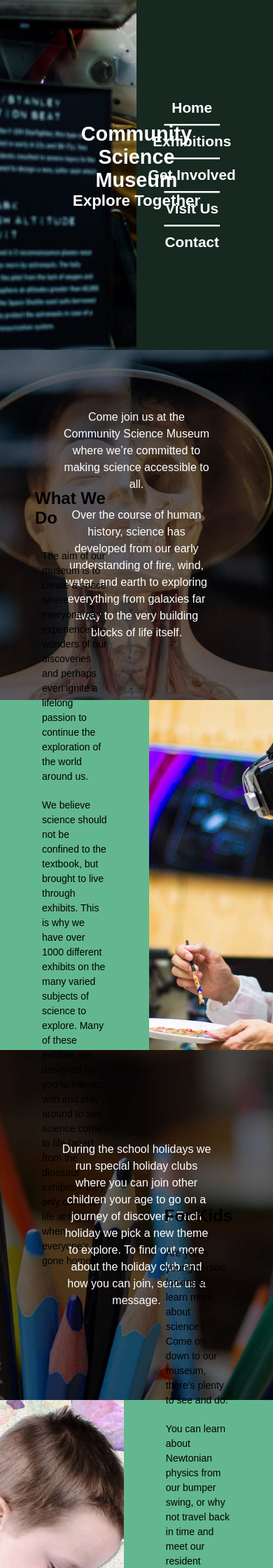
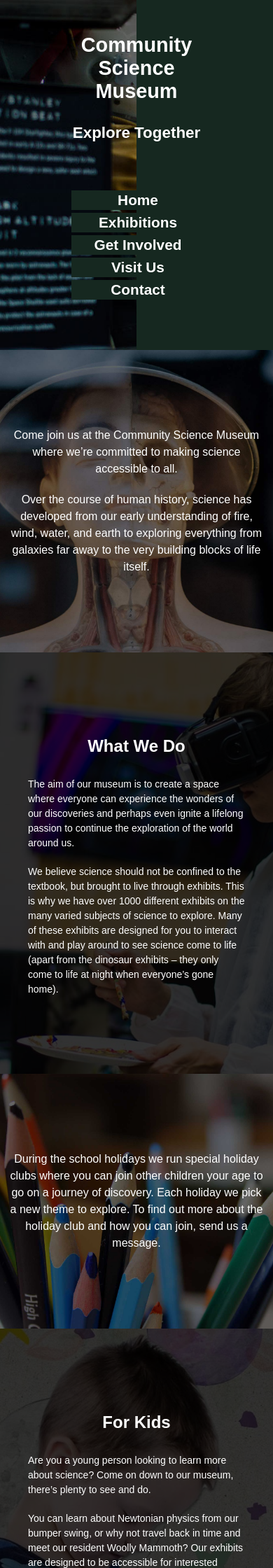
Before and after one commit to fanzypantz/SemesterProject01, a PHP site: page / in a window 390 px wide; the page is wider, and only the part inside the window is pictured. Shown: the top 2240 px of that part at 70% size. Run offline with PHP 8.4, Linux system fonts and the light colour scheme; some web fonts are replaced.

Commit message:
index and exhibitions mobile css finished

```diff
--- a/css/base.css
+++ b/css/base.css
@@ -1,3 +1,4 @@
+/* Default Section */
 html, body {
   padding: 0;
   margin: 0;
@@ -35,7 +36,6 @@ li {
 header {
   height: 200px;
   background-color: #63B78F;
-  overflow: hidden;
   position: relative;
 }
 header .hero-img {
@@ -46,9 +46,9 @@ header .hero-img {
 }
 header .hero-banner {
   position: absolute;
-  bottom: 20%;
+  top: 50%;
   left: 50%;
-  transform: translate(-50%, -20%);
+  transform: translate(-50%, -50%);
   margin: 0 auto;
   text-align: center;
   font-weight: 700;
@@ -64,12 +64,13 @@ header .hero-banner h2 {
 }
 header .nav {
   position: absolute;
-  top: 15%;
+  bottom: 0;
   right: 50%;
-  transform: translate(50%, -15%);
+  transform: translate(50%, 50%);
   margin: 0 auto;
   text-align: center;
   font-size: 1.3em;
+  z-index: 10;
 }
 header .nav line {
   stroke: white;
@@ -77,6 +78,8 @@ header .nav line {
 }
 header .nav .nav-list {
   white-space: nowrap;
+  background-color: #63B78F;
+  padding: 5px;
 }
 header .nav .nav-list li {
   display: inline-block;
@@ -84,6 +87,8 @@ header .nav .nav-list li {
 }
 header .nav .nav-list li a {
   display: block;
+  margin: 0;
+  padding: 2px 10px;
 }
 header .nav .nav-list .svg {
   display: none;
@@ -130,7 +135,6 @@ footer a {
   justify-content: center;
   align-items: center;
   width: 60%;
-  height: 100%;
   margin: 0 auto;
 }
 .text p {
@@ -148,6 +152,7 @@ footer a {
   color: white;
 }
 
+/* Index Section */
 #about {
   background: url(../images/index_bg_01.jpg) no-repeat center center;
   background-size: cover;
@@ -188,6 +193,7 @@ footer a {
   background-size: cover;
 }
 
+/* Exhibition Section */
 .exhibition .column {
   height: 600px;
 }
@@ -221,4 +227,179 @@ footer a {
   background-size: cover;
 }
 
+/* Visit Section */
+.contact {
+  color: white;
+  min-height: calc(100vh - 100px - 200px);
+  background: url(../images/visit_bg_01.jpg) no-repeat center center;
+  background-size: cover;
+}
+.contact p {
+  color: white;
+}
+.contact table {
+  width: 100%;
+}
+.contact table tr td:last-child {
+  text-align: right;
+}
+.contact .column {
+  height: calc(100vh - 100px - 200px);
+  flex-direction: row;
+  justify-content: space-around;
+  align-items: center;
+}
+.contact .row {
+  width: 50%;
+  min-height: 520px;
+  padding: 0 180px;
+}
+.contact .visit {
+  border-right: 2px solid white;
+}
+.contact .admission {
+  border-left: 2px solid white;
+}
+
+.info h1 {
+  color: white;
+  text-align: center;
+}
+.info h2 {
+  font-size: 1em;
+  text-align: center;
+  background-color: #63B78F;
+  padding: 5px 0;
+}
+
+/* Media Queries Section */
+@media screen and (max-width: 1111px) {
+  header .hero-banner h1 {
+    white-space: nowrap;
+  }
+  header .nav .nav-list a {
+    margin: 0;
+  }
+  header .nav .nav-list li {
+    margin: 2px;
+  }
+
+  .column .row {
+    width: 50%;
+  }
+
+  .text {
+    margin: 0 auto;
+  }
+
+  .exhibition .column {
+    min-height: 600px;
+    height: auto;
+  }
+  .exhibition .half p {
+    margin: 20px 50px;
+  }
+}
+@media screen and (max-width: 780px) {
+  header {
+    height: 350px;
+  }
+  header .hero-banner {
+    top: 25% !important;
+  }
+  header .nav {
+    width: 200px;
+    bottom: 34%;
+  }
+  header .nav .nav-list {
+    white-space: normal;
+    background-color: transparent;
+  }
+  header .nav .nav-list a {
+    margin: 0;
+    background-color: #63B78F;
+  }
+  header .nav .nav-list li {
+    width: 100%;
+    display: inline-block;
+    margin: 2px;
+  }
+
+  footer {
+    padding: 15px 0;
+    flex-direction: column;
+    height: 200px;
+    justify-content: space-around;
+  }
+
+  .column .row {
+    padding: 100px 0;
+    margin: 0;
+    width: 100%;
+  }
+  .column .row p {
+    margin: 10px 40px;
+  }
+
+  .column:nth-child(even) {
+    flex-direction: column;
+    height: auto;
+    position: relative;
+    background-color: rgba(0, 0, 0, 0.8);
+  }
+  .column:nth-child(even) h1 {
+    color: white;
+  }
+  .column:nth-child(even) p {
+    color: white;
+  }
+  .column:nth-child(even) .img {
+    z-index: -10;
+    position: absolute;
+    top: 0;
+    left: 0;
+    height: 100%;
+    width: 100%;
+  }
+
+  .text {
+    width: 100%;
+    margin: 0;
+  }
+
+  .text-blob {
+    height: auto;
+  }
+  .text-blob .text {
+    margin: 100px 0;
+  }
+
+  .exhibition .column {
+    height: auto;
+    flex-direction: column;
+  }
+  .exhibition .column .half {
+    min-height: 600px;
+    width: 100%;
+  }
+  .exhibition .column .half p {
+    margin: 20px;
+  }
+}
+@media screen and (max-width: 520px) {
+  header {
+    height: 500px;
+  }
+  header .nav {
+    bottom: 30%;
+  }
+  header .hero-banner {
+    top: 25% !important;
+  }
+  header .hero-banner h1 {
+    white-space: normal !important;
+    margin-bottom: 30px;
+  }
+}
+
 /*# sourceMappingURL=base.css.map */
--- a/css/base.sass
+++ b/css/base.sass
@@ -2,3 +2,5 @@
 @import "defaults/defaults"
 @import 'pages/index.sass'
 @import 'pages/exhibitions.sass'
+@import 'pages/visit.sass'
+@import 'media_queries.sass'
--- a/css/defaults/defaults.sass
+++ b/css/defaults/defaults.sass
@@ -1,3 +1,5 @@
+/* Default Section */
+
 html, body
   padding: 0
   margin: 0
@@ -28,9 +30,8 @@ li
 
 
 header
-  height: 200px
+  height: $header-height
   background-color: $bg
-  overflow: hidden
   position: relative
 
   .hero-img
@@ -42,9 +43,9 @@ header
 
   .hero-banner
     position: absolute
-    bottom: 20%
+    top: 50%
     left: 50%
-    transform: translate(-50%, -20%)
+    transform: translate(-50%, -50%)
     margin: 0 auto
     text-align: center
     font-weight: 700
@@ -59,12 +60,13 @@ header
 
   .nav
     position: absolute
-    top: 15%
+    bottom: 0
     right: 50%
-    transform: translate(50%, -15%)
+    transform: translate(50%, 50%)
     margin: 0 auto
     text-align: center
     font-size: 1.3em
+    z-index: 10
 
     line
       stroke: $font
@@ -72,6 +74,8 @@ header
 
     .nav-list
       white-space: nowrap
+      background-color: $bg
+      padding: 5px
 
       li
         display: inline-block
@@ -79,6 +83,8 @@ header
 
         a
           display: block
+          margin: 0
+          padding: 2px 10px
 
       .svg
         display: none
@@ -88,7 +94,7 @@ footer
   font-weight: 700
   font-size: 1.2em
   background-color: $bg
-  height: 100px
+  height: $footer-height
   display: flex
   justify-content: center
   align-items: center
@@ -123,7 +129,6 @@ footer
   justify-content: center
   align-items: center
   width: 60%
-  height: 100%
   margin: 0 auto
 
   p
--- a/css/defaults/variables.sass
+++ b/css/defaults/variables.sass
@@ -2,3 +2,5 @@ $primary: #162820
 $bg: #63B78F
 $font: white
 $font-secondary: black
+$header-height: 200px
+$footer-height: 100px
--- /dev/null
+++ b/css/media_queries.sass
@@ -0,0 +1,133 @@
+/* Media Queries Section */
+
+@media screen and (max-width: 1111px)
+
+  header
+    .hero-banner
+      h1
+        white-space: nowrap
+
+    .nav
+      .nav-list
+        a
+          margin: 0
+        li
+          margin: 2px
+
+  .column
+    .row
+      width: 50%
+
+  .text
+    margin: 0 auto
+
+  .exhibition
+    .column
+      min-height: 600px
+      height: auto
+
+    .half
+      p
+        margin: 20px 50px
+
+@media screen and (max-width: 780px)
+
+  header
+    height: 350px
+
+    .hero-banner
+      top: 25% !important
+
+    .nav
+      width: 200px
+      bottom: 34%
+
+      .nav-list
+        white-space: normal
+        background-color: transparent
+
+        a
+          margin: 0
+          background-color: $bg
+
+        li
+          width: 100%
+          display: inline-block
+          margin: 2px
+
+  footer
+    padding: 15px 0
+    flex-direction: column
+    height: 200px
+    justify-content: space-around
+
+  .column
+    .row
+      padding: 100px 0
+      margin: 0
+      width: 100%
+
+      p
+        margin: 10px 40px
+
+  .column:nth-child(even)
+    flex-direction: column
+    height: auto
+    position: relative
+    background-color: rgba(0, 0, 0, 0.8)
+
+    h1
+      color: $font
+
+    p
+      color: $font
+
+    .img
+      z-index: -10
+      position: absolute
+      top: 0
+      left: 0
+      height: 100%
+      width: 100%
+
+  .text
+    width: 100%
+    margin: 0
+
+  .text-blob
+    height: auto
+
+    .text
+      margin: 100px 0
+
+  .exhibition
+    .column
+      height: auto
+      flex-direction: column
+
+      .half
+        min-height: 600px
+        width: 100%
+
+        p
+          margin: 20px
+
+
+@media screen and (max-width: 520px)
+
+  header
+    height: 500px
+
+    .nav
+      bottom: 30%
+
+    .hero-banner
+      top: 25% !important
+
+      h1
+        white-space: normal !important
+        margin-bottom: 30px
+
+@media screen and (max-width: 380px)
+
+  .column
--- a/css/pages/exhibitions.sass
+++ b/css/pages/exhibitions.sass
@@ -1,3 +1,5 @@
+/* Exhibition Section */
+
 .exhibition
 
   .column
--- a/css/pages/index.sass
+++ b/css/pages/index.sass
@@ -1,3 +1,5 @@
+/* Index Section */
+
 #about
   background: url(../images/index_bg_01.jpg) no-repeat center center
   background-size: cover
--- a/exhibitions.php
+++ b/exhibitions.php
@@ -1,6 +1,7 @@
 <?php include 'layout.php' ?>
 
 <?php startblock('content') ?>
+
     <section class="container exhibition">
 
         <div class="column">
@@ -62,4 +63,5 @@
         </div>
 
     </section>
+
 <?php endblock() ?>
--- a/includes/head.php
+++ /dev/null
@@ -1,9 +0,0 @@
-<title><?php print $PAGE_TITLE;?></title>
-
-<?php if ($CURRENT_PAGE == "Index") { ?>
-    <meta name="description" content="" />
-    <meta name="keywords" content="" />
-<?php } ?>
-
-<link rel="stylesheet" href="https://use.typekit.net/gmx3mnm.css">
-<link rel="stylesheet" href="css/base.css">
--- a/index.php
+++ b/index.php
@@ -1,6 +1,7 @@
 <?php include 'layout.php' ?>
 
 <?php startblock('head') ?>
+
     <style>
         body {
             background-color: #63B78F;
@@ -14,7 +15,6 @@
         header .hero-banner {
             top: 50%;
             left: 50%;
-            transform: translate(-50%, -50%);
         }
 
         header h1,
@@ -40,11 +40,18 @@
 
         header .nav .nav-list {
             white-space: normal;
+            background-color: transparent;
+
         }
 
         header .nav .nav-list li {
             display: list-item;
             margin: 0;
+            background-color: transparent;
+        }
+
+        header .nav .nav-list li  a{
+            padding: 0;
         }
 
         header .nav .nav-list .svg {
@@ -54,10 +61,52 @@
         footer {
             background-color: #162820;
         }
+
+        @media screen and (max-width: 935px) {
+            header .hero-banner h1 {
+                white-space: normal;
+            }
+        }
+
+        @media screen and (max-width: 780px) {
+            header .hero-banner {
+                top: 70%;
+                left: 50%;
+
+            }
+
+            header .hero-banner h1 {
+                white-space: nowrap;
+            }
+
+            header .nav {
+                width: 200px;
+                top: 53%;
+                left: 50%;
+                transform: translateX(-50%)
+            }
+
+            header .nav .nav-list li {
+                display: inline-block;
+                margin: 2px;
+            }
+
+            header .nav .nav-list li a{
+                padding: 2px 10px;
+                background-color: #162820;
+            }
+
+            header .nav .nav-list .svg {
+                display: none;
+            }
+        }
+
     </style>
+
 <?php endblock() ?>
 
 <?php startblock('content') ?>
+
     <section class="container">
         <div id="about" class="column text-blob">
             <div class="text">
@@ -159,4 +208,5 @@
         </div>
 
     </section>
+
 <?php endblock() ?>
--- a/layout.php
+++ b/layout.php
@@ -3,10 +3,21 @@
 <!DOCTYPE html>
 <html>
     <head>
+        <title><?php print $PAGE_TITLE;?></title>
+        <meta name="viewport" content="width=device-width, initial-scale=1.0">
 
-        <?php include("includes/head.php");?>
+        <?php if ($CURRENT_PAGE == "Index") { ?>
+
+        <meta name="description" content="" />
+        <meta name="keywords" content="" />
+
+        <?php } ?>
+
+        <link rel="stylesheet" href="https://use.typekit.net/gmx3mnm.css">
+        <link rel="stylesheet" href="css/base.css">
 
         <?php startblock('head') ?>
+
         <?php endblock() ?>
 
     </head>
@@ -65,6 +76,7 @@
 
 
         <?php startblock('content') ?>
+
         <?php endblock() ?>
 
         <footer>
```
Also changed, not shown: css/pages/visit.sass (added, +44 -0 lines), visit.php (+49 -10 lines), images/hero_bg.jpg, images/visit_bg_01.jpg (added), 2 other files.
